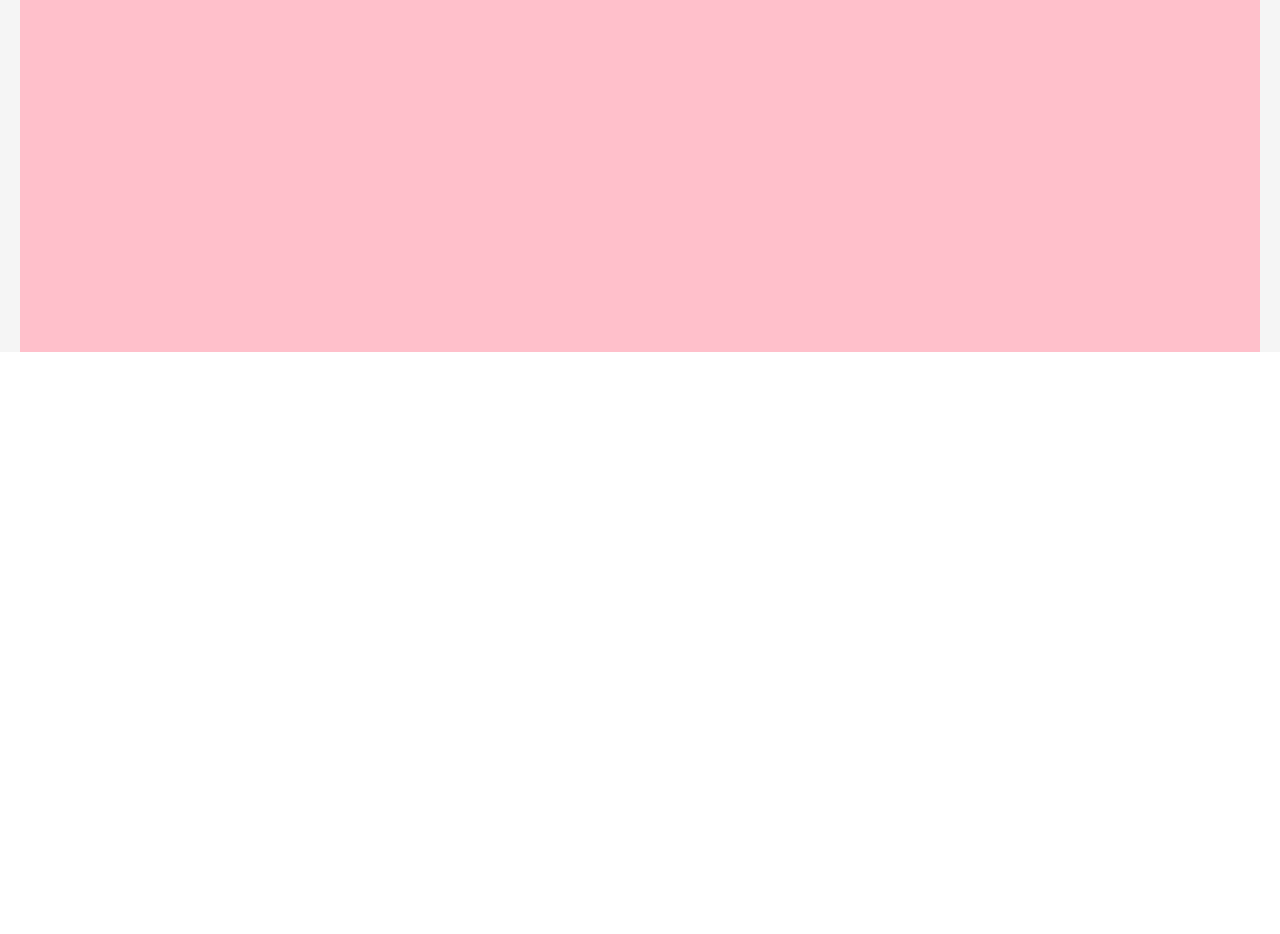
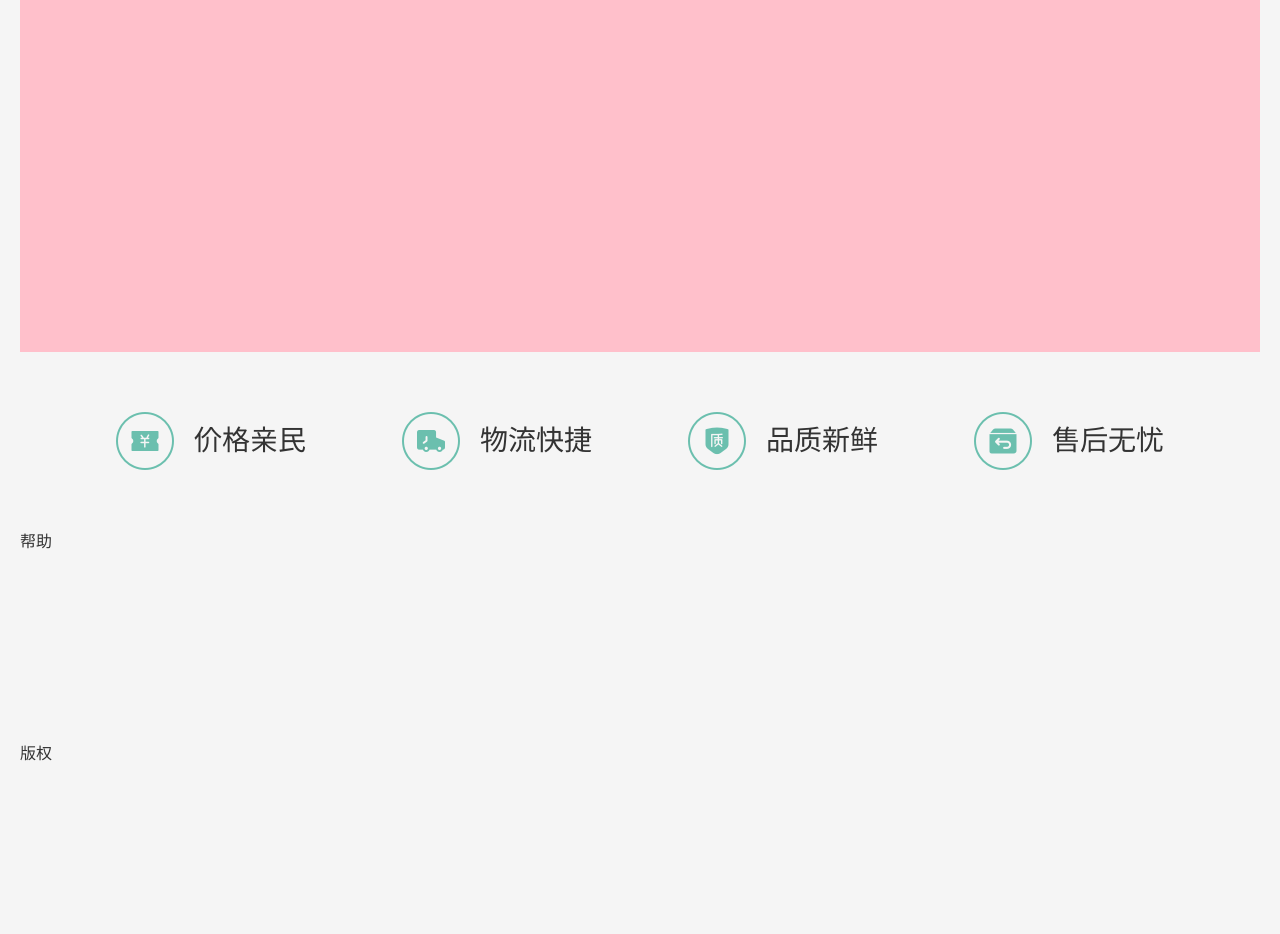
Before and after one commit to AllSun/tuerxian, a plain HTML site: page index.html in a window 1280 px wide. Shown: the part 332-1266 px from the top of the page. Before the commit the page ends 800 px from the top, so only its background shows below. Drawn offline with Linux system fonts and the light colour scheme.

Commit message:
底部service精灵图实现

```diff
--- a/css/index.css
+++ b/css/index.css
@@ -125,3 +125,57 @@
     height: 100%;
     background-color: pink;
  }
+
+
+ /* footer */
+ .footer{
+    height: 582px;
+    background-color:#F5F5F5;
+ }
+
+ .footer .service{
+    height: 178px;
+    padding: 60px 0;
+ }
+
+ .service ul{
+    display: flex;
+    justify-content: space-evenly;
+ }
+
+ .service ul li{
+    display: flex;
+    height: 58px;
+    width: 190px;
+    align-items: center;
+ }
+ .service ul li h5{
+    width: 58px;
+    height: 58px;
+    background-image: url(../images/sprite.png);
+ }
+
+ .service ul li:nth-child(2) h5{
+    background-position: 0 -58px;
+ }
+
+ .service ul li:nth-child(3) h5{
+    background-position: 0 -116px;
+ }
+
+ .service ul li:nth-child(4) h5{
+    background-position: 0 -174px;
+ }
+ .service ul li p{
+    margin-left: 20px;
+    font-size: 28px;
+    color:#333333 ;
+ }
+
+ .footer .help{
+    height: 212px;
+ }
+
+ .foot .copyright{
+    height: 190px;
+ }
--- a/index.html
+++ b/index.html
@@ -69,5 +69,24 @@
 
       </div>
     </div>
+
+    <!-- footer -->
+     <div class="footer">
+      <div class="wrapper">
+        <!-- 服务区域 -->
+        <div class="service">
+          <ul>
+            <li><h5></h5><p>价格亲民</p></li>
+            <li><h5></h5><p>物流快捷</p></li>
+            <li><h5></h5><p>品质新鲜</p></li>
+            <li><h5></h5><p>售后无忧</p></li>
+          </ul>
+        </div>
+        <!-- 帮助中心 -->
+        <div class="help">帮助</div>
+        <!-- 版权区域 -->
+        <div class="copyright">版权</div>
+      </div>
+     </div>
   </body>
 </html>
```
